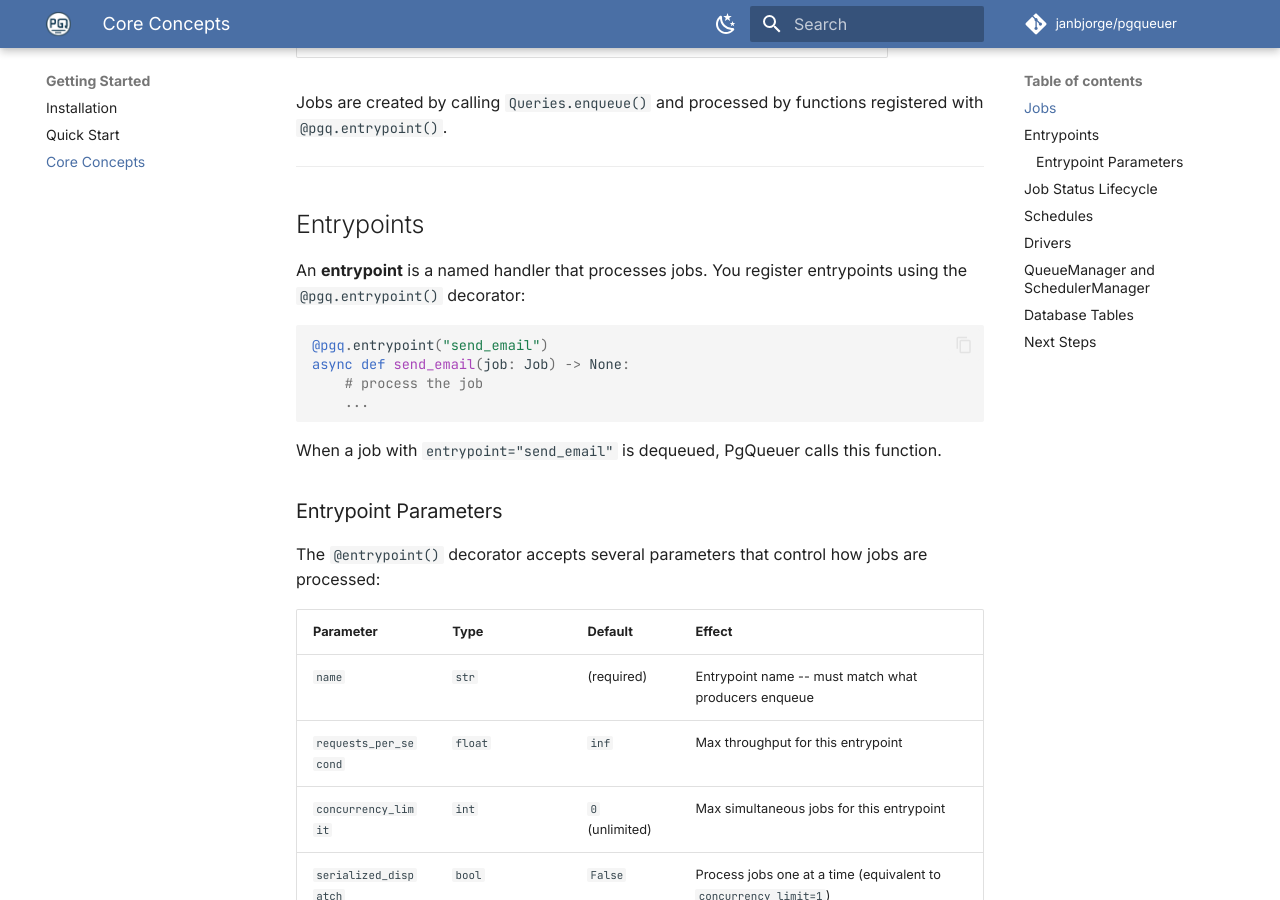
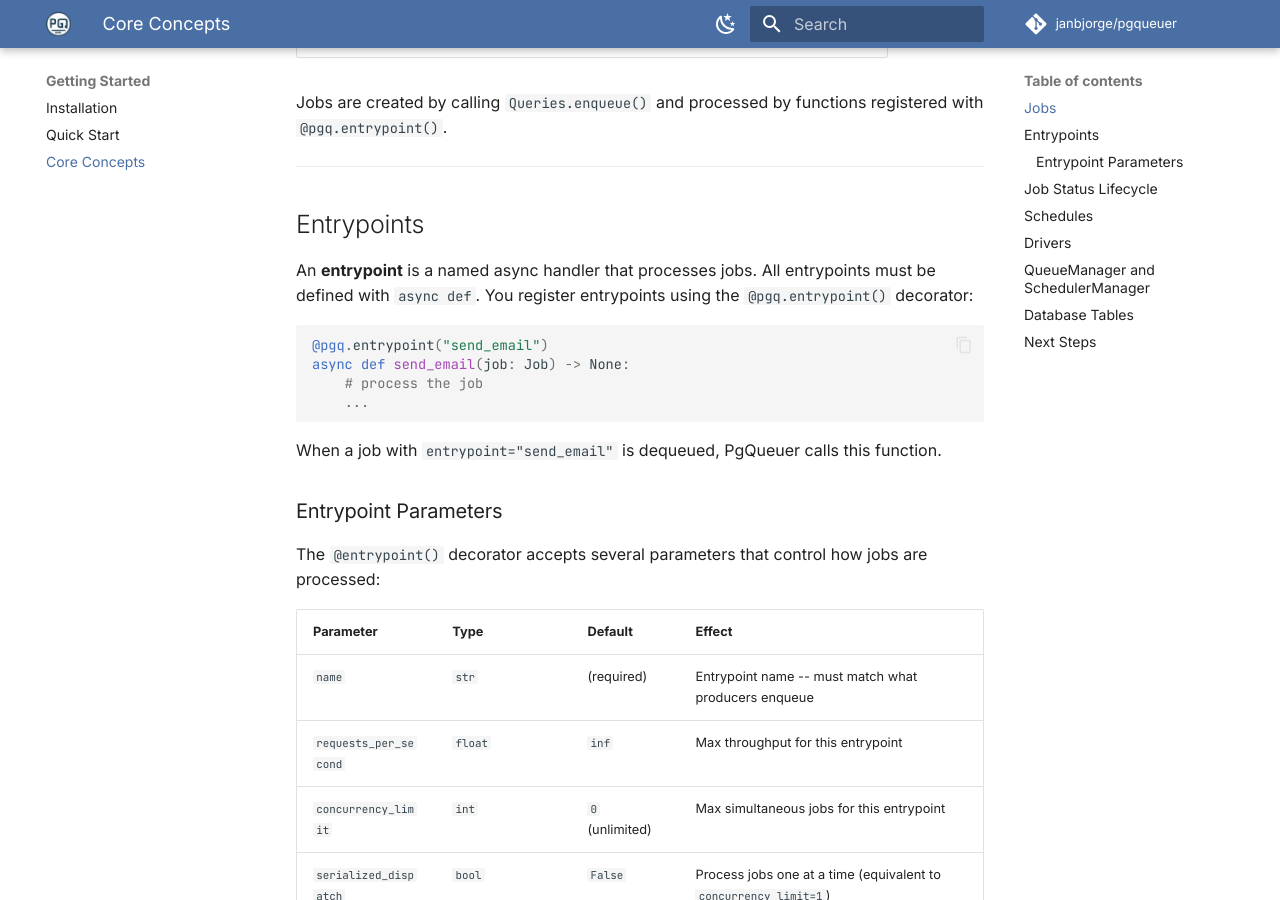
Before and after one commit to janbjorge/pgqueuer, an MkDocs documentation site: the page built from docs/getting-started/core-concepts.md, in a window 1280 px wide and 900 px high, scrolled down 835 px. Built offline with MkDocs 1.6.1 and Material for MkDocs 9.7.7, drawn with Linux system fonts in a browser that asks for light colours; comment, search, counter and statistics services are not loaded.

Commit message:
docs: clarify async-only entrypoint requirement across docs
- installation.md: fix "sync job handlers" → "enqueue jobs from sync code"
- core-concepts.md: explicitly state entrypoints must be async def

````diff
--- a/docs/getting-started/core-concepts.md
+++ b/docs/getting-started/core-concepts.md
@@ -28,8 +28,8 @@ with `@pgq.entrypoint()`.
 
 ## Entrypoints
 
-An **entrypoint** is a named handler that processes jobs. You register entrypoints using
-the `@pgq.entrypoint()` decorator:
+An **entrypoint** is a named async handler that processes jobs. All entrypoints must be
+defined with `async def`. You register entrypoints using the `@pgq.entrypoint()` decorator:
 
 ```python
 @pgq.entrypoint("send_email")
````
Also changed, not shown: docs/getting-started/installation.md (+2 -2 lines).
